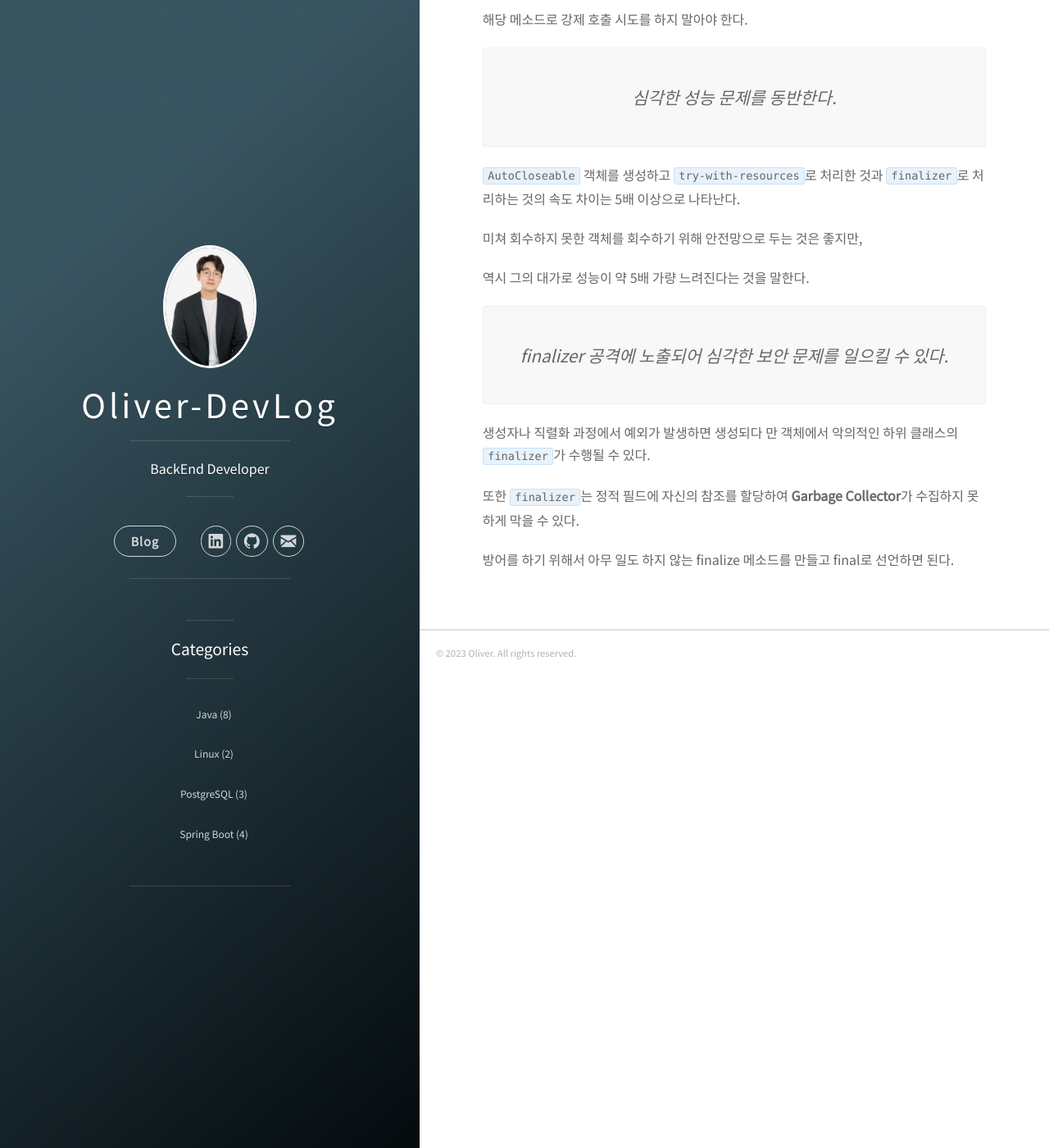
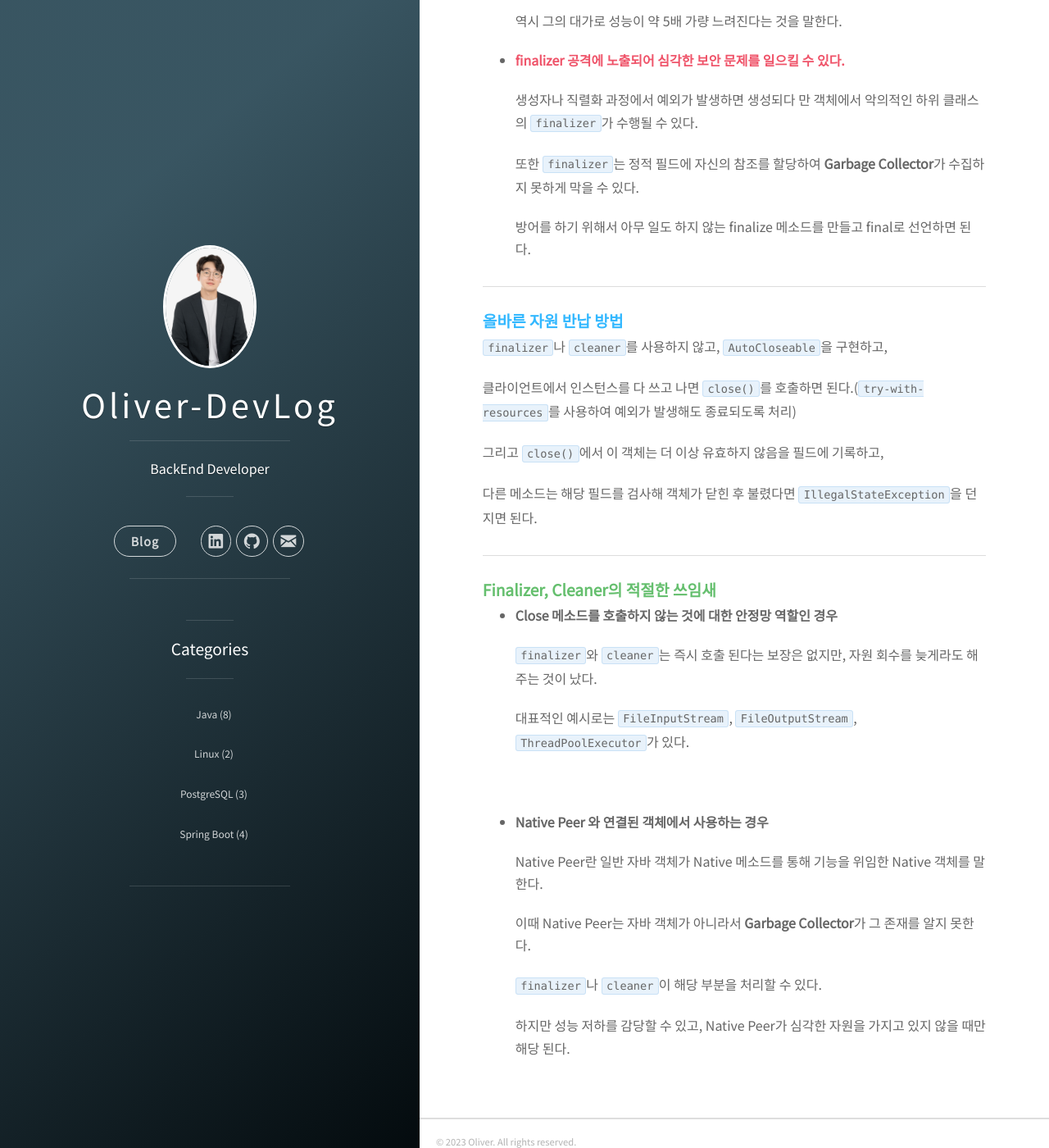
Before and after one commit to ardente6320/ardente6320.github.io, a Jekyll site: the page built from _posts/Java/2023-07-06-effective-java-8.md, in a window 1280 px wide and 1400 px high, scrolled down 1484 px. Shown: the whole window at 82% size. Built offline with Jekyll 4.4.1, drawn with Linux system fonts in a browser that asks for light colours.

Commit message:
item 8 등록

```diff
--- a/_posts/Java/2023-07-06-effective-java-8.md
+++ b/_posts/Java/2023-07-06-effective-java-8.md
@@ -10,58 +10,91 @@ tags: [Java, Effective Java]
 
 `finalizer`와 `cleaner`이다. 하지만 모두 사용을 하지 말아야 한다.
 
-소멸자를 사용하는 대신 자바에서 접근할 수 없게 된 객체를 회수하는 **Garbage Collector**에
-전적으로 맡겨야 한다.
+소멸자를 사용하는 대신 자바에서 접근할 수 없게 된 객체를 회수하는 **Garbage Collector**에 전적으로 맡겨야 한다.
 
 그리고 비메모리 자원 회수를 위해서 `try-with-resources`와 `try-finally`를 사용해야한다.
 
 ---
-### **<span style="color:#ef5369">사용하지 말아야 하는 이유</span>**
+#### **<span style="color:#ef5369">사용하지 말아야 하는 이유</span>**
 
-> 제때 실행되어야 하는 작업은 절대 할수 없다.
+- **<span style="color:#ef5369">제때 실행되어야 하는 작업은 절대 할수 없다.</span>**
 
-`finalizer`와 `cleaner`는 즉시 수행 된다는 보장이 없다.
+  `finalizer`와 `cleaner`는 즉시 수행 된다는 보장이 없다.
 
-시스템은 동시에 열 수 있는 파일 개수가 한계가 있다.
+  시스템은 동시에 열 수 있는 파일 개수가 한계가 있다.
 
-만약 `finalizer`나 `cleaner`실행을 게을리해서 파일을 계속 열어둔 다면,
+  만약 `finalizer`나 `cleaner`실행을 게을리해서 파일을 계속 열어둔 다면,
 
-결국 새로운 파일을 열지 못해 프로그램이 실패할 수 있다.
+  결국 새로운 파일을 열지 못해 프로그램이 실패할 수 있다.
 
 
->실행 시간을 예측 할 수 없다.
+- **<span style="color:#ef5369">실행 시간을 예측 할 수 없다.</span>**
 
-`finalizer`와 `cleaner`를 얼마나 신속히 수행할지는 **Garbage Collector**의 알고리즘과 구현 방식에 따라 다르다.
+  `finalizer`와 `cleaner`를 얼마나 신속히 수행할지는 **Garbage Collector**의 알고리즘과 구현 방식에 따라 다르다.
 
-만약 테스트 환경과 운영 환경의 JVM이 달라 `finalizer`나 `cleaner` 처리가 굼뜨게 되면
+  만약 테스트 환경과 운영 환경의 JVM이 달라 `finalizer`나 `cleaner` 처리가 굼뜨게 되면
 
-알수 없는 `OutOfMemoryError`를 만나고 프로그램이 실패할 수 있다.
+  알수 없는 `OutOfMemoryError`를 만나고 프로그램이 실패할 수 있다.
 
 
->수행 여부를 보장하지 않는다.
+- **<span style="color:#ef5369">수행 여부를 보장하지 않는다.</span>**
 
-종료 작업을 전혀 수행하지 못한 채 프로그램이 종료될 수 있다.
+  종료 작업을 전혀 수행하지 못한 채 프로그램이 종료될 수 있다.
 
-따라서 생애주기와 상관없는 상태를 영구적으로 수정하는 작업에서는 절대 사용해선 안된다.
+  따라서 생애주기와 상관없는 상태를 영구적으로 수정하는 작업에서는 절대 사용해선 안된다.
 
-`System.gc`나 `System.runFinalization`은 가능성을 높여줄 뿐 보장하진 않기 때문에
+  `System.gc`나 `System.runFinalization`은 가능성을 높여줄 뿐 보장하진 않기 때문에
 
-해당 메소드로 강제 호출 시도를 하지 말아야 한다.
+  해당 메소드로 강제 호출 시도를 하지 말아야 한다.
 
 
-> 심각한 성능 문제를 동반한다.
+- **<span style="color:#ef5369">심각한 성능 문제를 동반한다.</span>**
 
-`AutoCloseable` 객체를 생성하고 `try-with-resources`로 처리한 것과 `finalizer`로 처리하는 것의 속도 차이는 5배 이상으로 나타난다.
+  `AutoCloseable` 객체를 생성하고 `try-with-resources`로 처리한 것과 `finalizer`로 처리하는 것의 속도 차이는 5배 이상으로 나타난다.
 
-미쳐 회수하지 못한 객체를 회수하기 위해 안전망으로 두는 것은 좋지만,
+  미쳐 회수하지 못한 객체를 회수하기 위해 안전망으로 두는 것은 좋지만,
 
-역시 그의 대가로 성능이 약 5배 가량 느려진다는 것을 말한다.
+  역시 그의 대가로 성능이 약 5배 가량 느려진다는 것을 말한다.
 
 
-> finalizer 공격에 노출되어 심각한 보안 문제를 일으킬 수 있다.
+- **<span style="color:#ef5369">finalizer 공격에 노출되어 심각한 보안 문제를 일으킬 수 있다.</span>**
 
-생성자나 직렬화 과정에서 예외가 발생하면 생성되다 만 객체에서 악의적인 하위 클래스의 `finalizer`가 수행될 수 있다.
+  생성자나 직렬화 과정에서 예외가 발생하면 생성되다 만 객체에서 악의적인 하위 클래스의 `finalizer`가 수행될 수 있다.
 
-또한 `finalizer`는 정적 필드에 자신의 참조를 할당하여 **Garbage Collector**가 수집하지 못하게 막을 수 있다.
+  또한 `finalizer`는 정적 필드에 자신의 참조를 할당하여 **Garbage Collector**가 수집하지 못하게 막을 수 있다.
 
-방어를 하기 위해서 아무 일도 하지 않는 finalize 메소드를 만들고 final로 선언하면 된다.
+  방어를 하기 위해서 아무 일도 하지 않는 finalize 메소드를 만들고 final로 선언하면 된다.
+
+---
+
+#### **<span style="color:#33b8ff">올바른 자원 반납 방법</span>**
+
+`finalizer`나 `cleaner`를 사용하지 않고, `AutoCloseable`을 구현하고,
+
+클라이언트에서 인스턴스를 다 쓰고 나면 `close()`를 호출하면 된다.(`try-with-resources`를 사용하여 예외가 발생해도 종료되도록 처리)
+
+그리고 `close()`에서 이 객체는 더 이상 유효하지 않음을 필드에 기록하고,
+
+다른 메소드는 해당 필드를 검사해 객체가 닫힌 후 불렸다면 `IllegalStateException`을 던지면 된다.
+
+---
+
+#### **<span style="color:#65bf6e">Finalizer, Cleaner의 적절한 쓰임새</span>**
+
+- **Close 메소드를 호출하지 않는 것에 대한 안정망 역할인 경우**
+
+  `finalizer`와 `cleaner`는 즉시 호출 된다는 보장은 없지만, 자원 회수를 늦게라도 해주는 것이 났다.
+
+  대표적인 예시로는 `FileInputStream`, `FileOutputStream`, `ThreadPoolExecutor`가 있다.
+
+<br>
+
+- **Native Peer 와 연결된 객체에서 사용하는 경우**
+
+  Native Peer란 일반 자바 객체가 Native 메소드를 통해 기능을 위임한 Native 객체를 말한다.
+
+  이때 Native Peer는 자바 객체가 아니라서 **Garbage Collector**가 그 존재를 알지 못한다.
+
+  `finalizer`나 `cleaner`이 해당 부분을 처리할 수 있다.
+
+  하지만 성능 저하를 감당할 수 있고, Native Peer가 심각한 자원을 가지고 있지 않을 때만 해당 된다.
```
